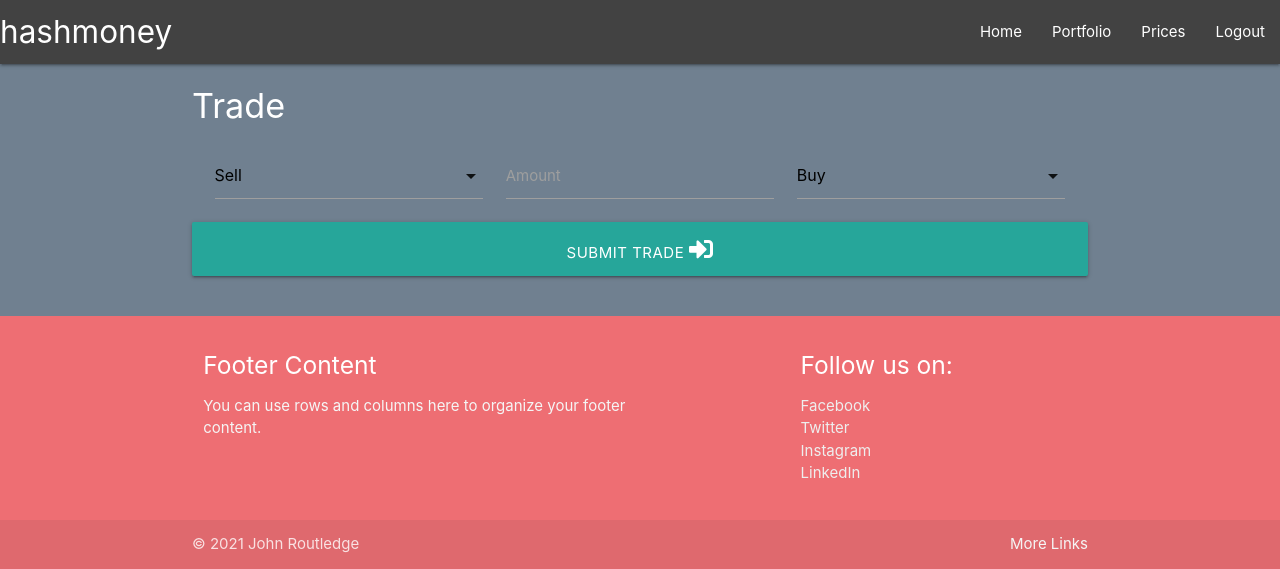
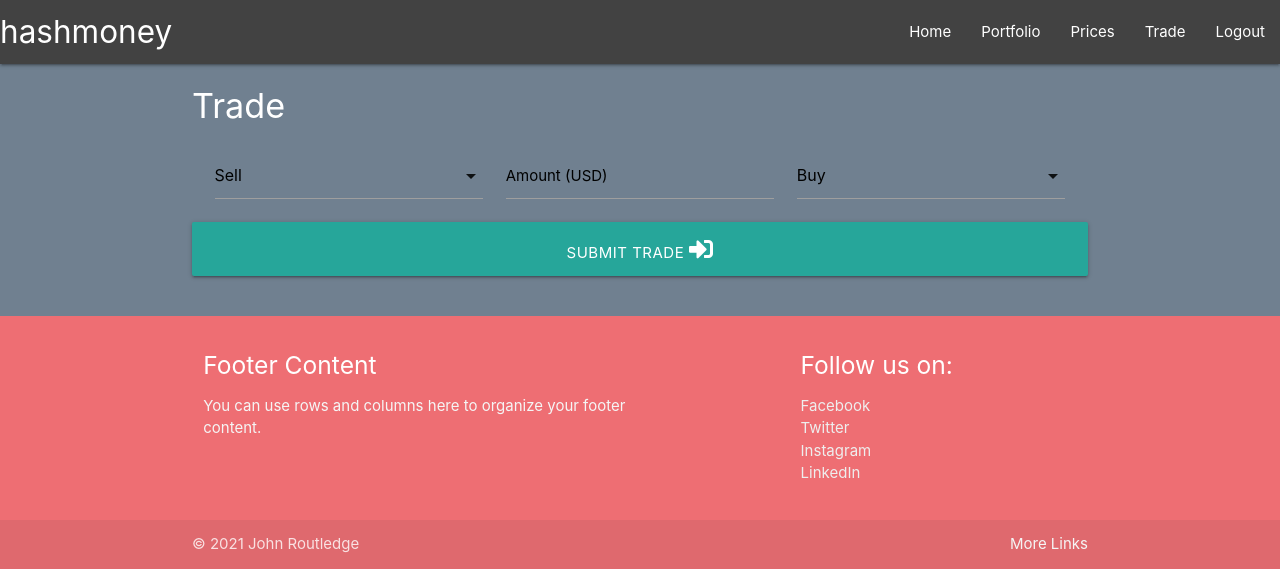
Before and after one commit to johnroutledge/milestone-project-3, a Flask app: template templates/trade.html in a window 1280 px wide. Shown: the top 569 px of the page. Run offline with Flask 2, Linux system fonts and the light colour scheme; the template is opened without the code that fills it, so the values that code supplies are empty; the visitor is signed in with stand-in values (Sample User, id 1); some libraries are stand-ins or nearby versions.

Commit message:
correct errors in trade figures formatting and db updates

```diff
--- a/app.py
+++ b/app.py
@@ -64,11 +64,13 @@ def register():
             flash("email already registered")
             return redirect(url_for("register"))
 
+        time_stamp = datetime.now().strftime('%Y-%m-%d %H:%M:%S')
         register = {
             "first_name": request.form.get("first_name").capitalize(),
             "last_name": request.form.get("last_name").capitalize(),
             "email": request.form.get("email").lower(),
-            "password": generate_password_hash(request.form.get("password").lower())
+            "password": generate_password_hash(request.form.get("password").lower()),
+            "register_date": time_stamp
         }
 
         balances = {
@@ -274,8 +276,8 @@ def trade(ticker):
             if balance.upper() == request.form.get("currency_bought").upper():
                 current_bought_balance = balances[balance]
 
-        new_sold_balance = int(current_sold_balance) - (int(request.form.get("sold_amount")) / int(float(sold_price)))
-        new_bought_balance = int(request.form.get("sold_amount")) / int(float(bought_price))
+        new_sold_balance = float(current_sold_balance) - (float(request.form.get("sold_amount")) / float(sold_price))
+        new_bought_balance = float(current_bought_balance) + (float(request.form.get("sold_amount")) / float(bought_price))
         mongo.db.balances.update(
             { "email": session["user"] },
             { "$set":
--- a/templates/base.html
+++ b/templates/base.html
@@ -24,6 +24,7 @@
                     {% if session.user %}
                         <li><a href="{{ url_for('portfolio', username=session['user']) }}">Portfolio</a></li>
                         <li><a href="{{ url_for('get_currencies') }}">Prices</a></li>
+                        <li><a href="{{ url_for('trade', ticker='USD') }}">Trade</a></li>
                         <li><a href="{{ url_for('logout') }}">Logout</a></li>
                     {% else %}
                         <li><a href="{{ url_for('login') }}">Sign In</a></li>
--- a/templates/portfolio.html
+++ b/templates/portfolio.html
@@ -10,6 +10,7 @@
                 <div class="card-content">
                     <h6 class="crypto-prices">
                         {{ username }}'s Portfolio <br>
+                        Member since: <br>
                         Current balance: {{ totalBalance }} <br>
                         Change: {{ percentageChange }}%
                     </h6>
--- a/templates/trade.html
+++ b/templates/trade.html
@@ -10,22 +10,22 @@
                     <img src="../static/images/register.jpg">
                 </div> -->
                 <div class="card-content">
-                    <div class="input-field col m4 s12">
+                    <div class="input-field col m4 s12 upper">
                         <select id="currency_sold" name="currency_sold">
                             <option disabled selected>Sell</option>
                             {% for balance in balances %}
                                 {% if balances[balance] != 0 %}
                                     {% if balance != '_id' and balance != 'email' %}
-                                        <option class="upper">{{ balance }}</option>
+                                        <option>{{ balance }}</option>
                                     {% endif %}
                                 {% endif %}
                             {% endfor %}
                         </select>
                     </div>
-                    <div class="input-field col m4 s12">
+                    <div class="input-field col m4 s12 black-text">
                         <input id="sold_amount" name="sold_amount" type="text" pattern="^[0-9]{0,15}$" class="validate">
-                        <label for="sold_amount">Amount</label>
-                      </div>
+                        <label class="black-text" for="sold_amount">Amount (USD)</label>
+                    </div>
                     <div class="input-field col m4 s12">
                         <select id="currency_bought" name="currency_bought">
                             <option value="" disabled selected>Buy</option>
```
